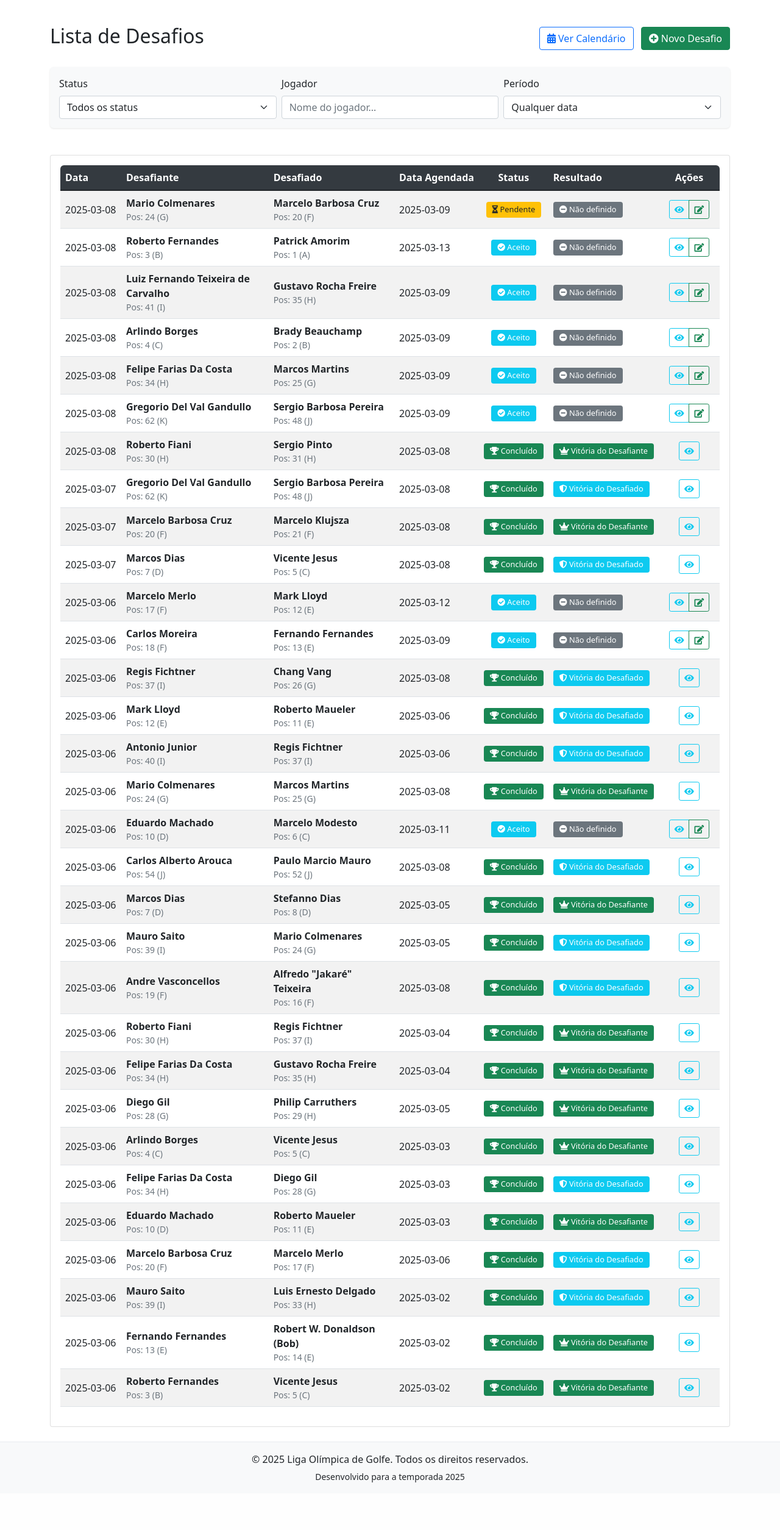
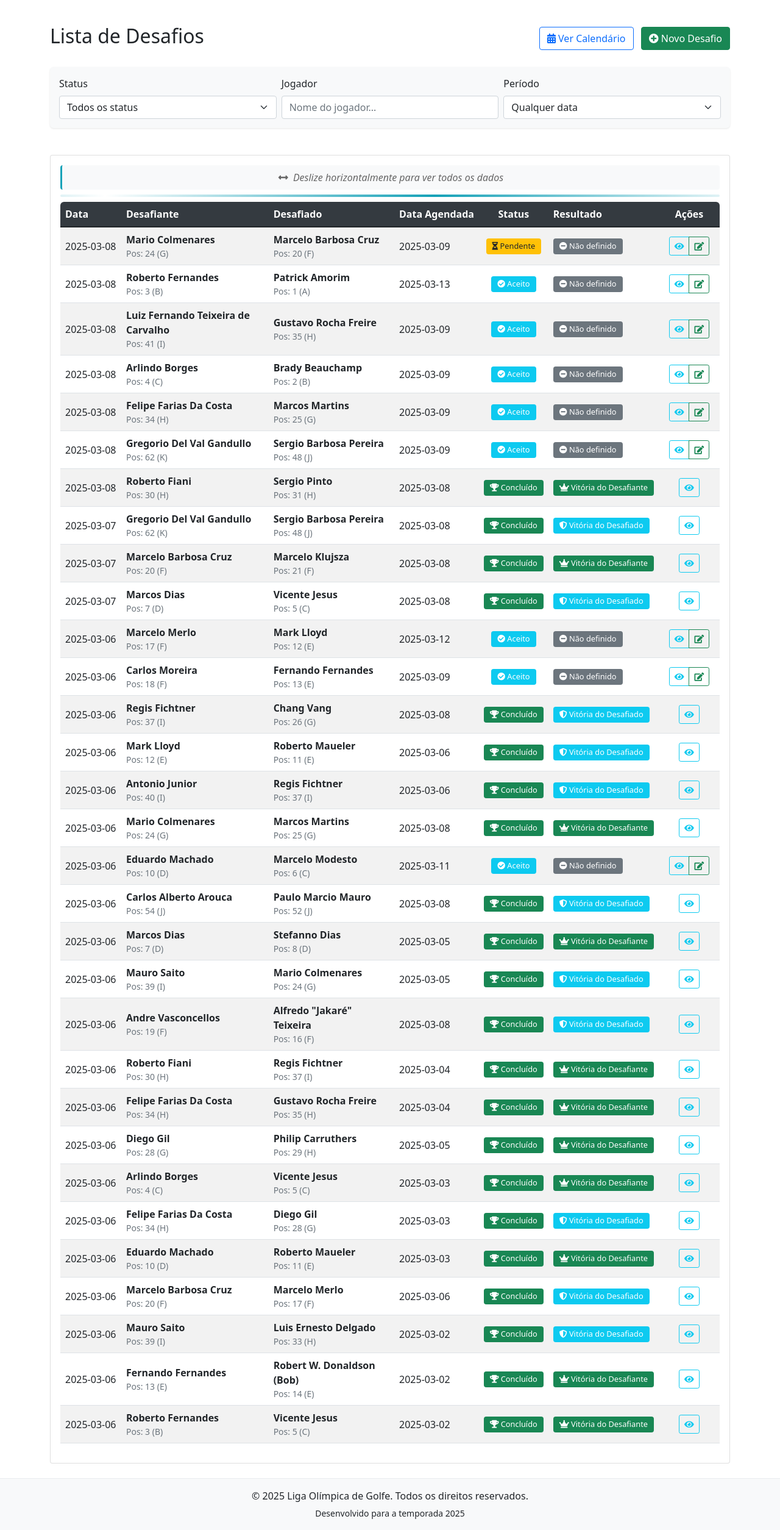
Before and after one commit to mauroto1000/ligaolimpicadegolfe, a Flask app: page /challenges/list in a window 1280 px wide. Shown: the part 56-2565 px from the top of the page at 61% size. Before the commit the page ends 2487 px from the top, so only its background shows below. Run offline with Flask 3, Linux system fonts and the light colour scheme; data comes from the database, SQL or seed files in the repository.

Commit message:
Correção da visualização por deslizamento

```diff
--- a/templates/challenges_list.html
+++ b/templates/challenges_list.html
@@ -7,7 +7,17 @@
     /* Melhorias para tabela responsiva */
     .table-responsive {
         border-radius: 6px;
-        overflow: hidden;
+        overflow-x: auto !important; /* Força a rolagem horizontal */
+        -webkit-overflow-scrolling: touch; /* Melhora a rolagem em dispositivos iOS */
+        max-width: 100%;
+        display: block; /* Garante que a tabela possa ser rolada */
+        width: 100%;
+    }
+
+    /* Garantir que a tabela ocupe o espaço necessário */
+    .table {
+        width: 100%;
+        min-width: 800px; /* Define uma largura mínima que vai forçar a rolagem em telas pequenas */
     }
 
     .table th {
@@ -19,7 +29,6 @@
     /* Ajustes para melhorar a visualização das colunas */
     .table td {
         vertical-align: middle;
-        min-width: 100px; /* Define largura mínima para todas as colunas */
     }
 
     .table .col-date {
@@ -68,11 +77,29 @@
 
     /* Instruções de rolagem horizontal para tabelas em dispositivos móveis */
     .table-hint {
-        display: none;
         text-align: center;
         font-style: italic;
         color: #666;
         margin-bottom: 8px;
+        padding: 8px;
+        background-color: #f8f9fa;
+        border-radius: 4px;
+        border-left: 3px solid #17a2b8;
+    }
+
+    /* Para destacar visualmente a capacidade de rolagem */
+    .scroll-indicator {
+        position: relative;
+        height: 4px;
+        background: linear-gradient(90deg, transparent, #17a2b8, transparent);
+        margin-bottom: 8px;
+        animation: scroll-hint 1.5s infinite;
+        border-radius: 2px;
+    }
+
+    @keyframes scroll-hint {
+        0% { background-position: -200px 0; }
+        100% { background-position: calc(100% + 200px) 0; }
     }
 
     /* Classes para dispositivos móveis */
@@ -88,10 +115,6 @@
         .mobile-center {
             text-align: center;
             margin-bottom: 15px;
-        }
-
-        .table-hint {
-            display: block;
         }
     }
 </style>
@@ -151,8 +174,9 @@
             <div class="card-body">
                 {% if challenges %}
                 <div class="table-hint">
-                    <i class="fas fa-arrows-alt-h"></i> Deslize horizontalmente para ver todos os dados
+                    <i class="fas fa-arrows-alt-h me-1"></i> Deslize horizontalmente para ver todos os dados
                 </div>
+                <div class="scroll-indicator"></div>
                 <div class="table-responsive">
                     <table class="table table-striped table-hover" id="challengesTable">
                         <thead class="table-dark">
```
